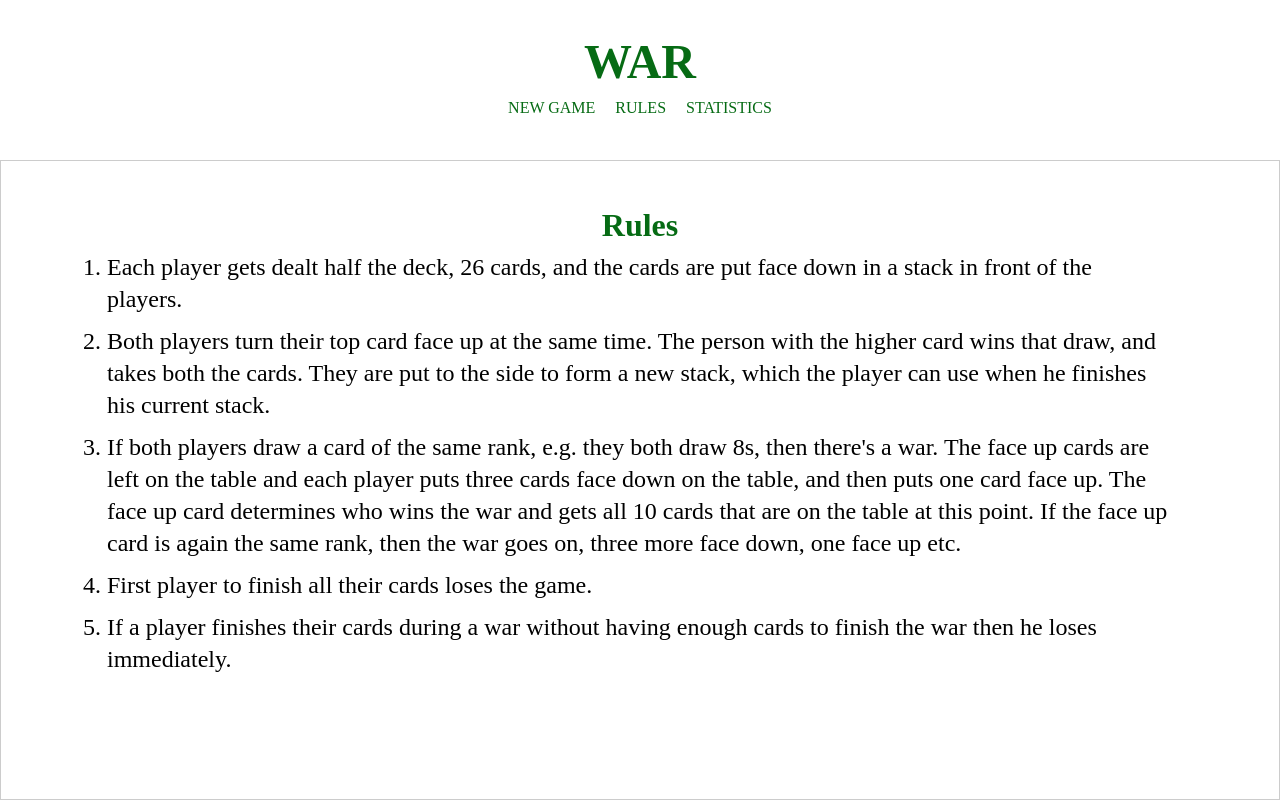
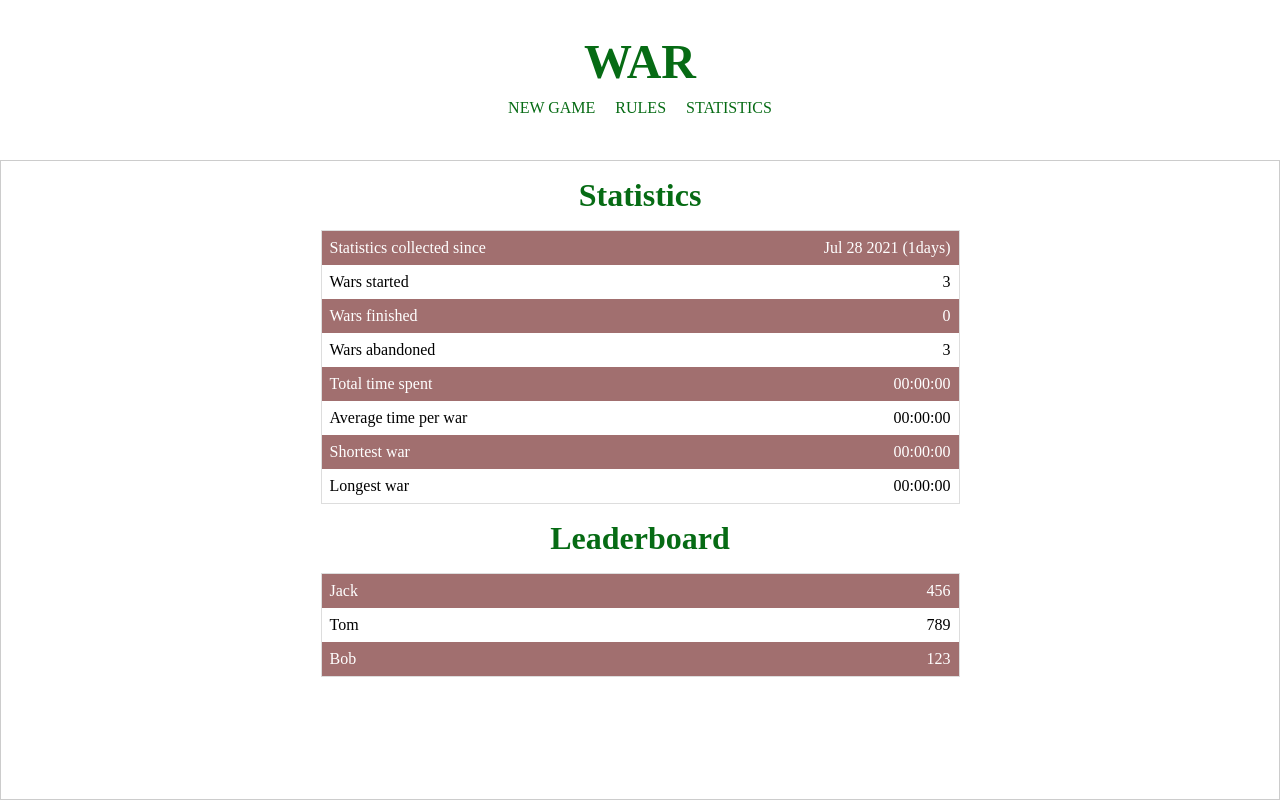
Before and after one commit to toliboff/War, a plain HTML site: page index.html in a window 1280 px wide. Drawn offline with Linux system fonts and the light colour scheme.

Commit message:
Add statistics section and styled

```diff
--- a/css/style.css
+++ b/css/style.css
@@ -25,6 +25,7 @@ h1, h2 {
 
 h2 {
   font-size: 2rem;
+  margin: 1rem;
 }
 
 nav {
@@ -90,6 +91,7 @@ a:hover {
 .rules,
 .statistics {
   display: none;
+  flex-direction: column;
 }
 
 .show {
@@ -97,9 +99,27 @@ a:hover {
 }
 
 .rules {
-  flex-direction: column;
+
   text-align: left;
   padding: 3rem 6rem;
   font-size: 1.5rem;
   line-height: 2rem;
 }
+
+.statistics ul {
+  display: flex;
+  flex-direction: column;
+  border: 1px solid #ddd;
+}
+
+.statistics li {
+  display: flex;
+  justify-content: space-between;
+  padding: 0.5rem;
+  margin: 0;
+}
+
+.statistics li:nth-child(odd) {
+  background-color: #a16f6f;
+  color: #fff;
+}
--- a/index.html
+++ b/index.html
@@ -51,7 +51,7 @@
     </section>
 
 
-    <section class="rules show">
+    <section class="rules">
       <h2>Rules</h2>
       <ol>
         <li>Each player gets dealt half the deck, 26 cards, and the cards are put face down in a stack in front of the players.</li>
@@ -63,8 +63,25 @@
       </ol>
     </section>
 
-    <section class="statistics">
+    <section class="statistics show">
       <h2>Statistics</h2>
+      <ul class="stat" id="stat">
+        <li><span>Statistics collected since</span><span>Jul 28 2021 (1days)</span></li>
+        <li><span>Wars started</span><span>3</span></li>
+        <li><span>Wars finished</span><span>0</span></li>
+        <li><span>Wars abandoned</span><span>3</span></li>
+        <li><span>Total time spent</span><span>00:00:00</span></li>
+        <li><span>Average time per war</span><span>00:00:00</span></li>
+        <li><span>Shortest war</span><span>00:00:00</span></li>
+        <li><span>Longest war</span><span>00:00:00</span></li>
+      </ul>
+
+      <h2>Leaderboard</h2>
+      <ul class="leaders" id="leaders">
+        <li><span>Jack</span> <span>456</span></li>
+        <li><span>Tom</span> <span>789</span></li>
+        <li><span>Bob</span> <span>123</span></li>
+      </ul>
     </section>
   </main>
 </body>
```
